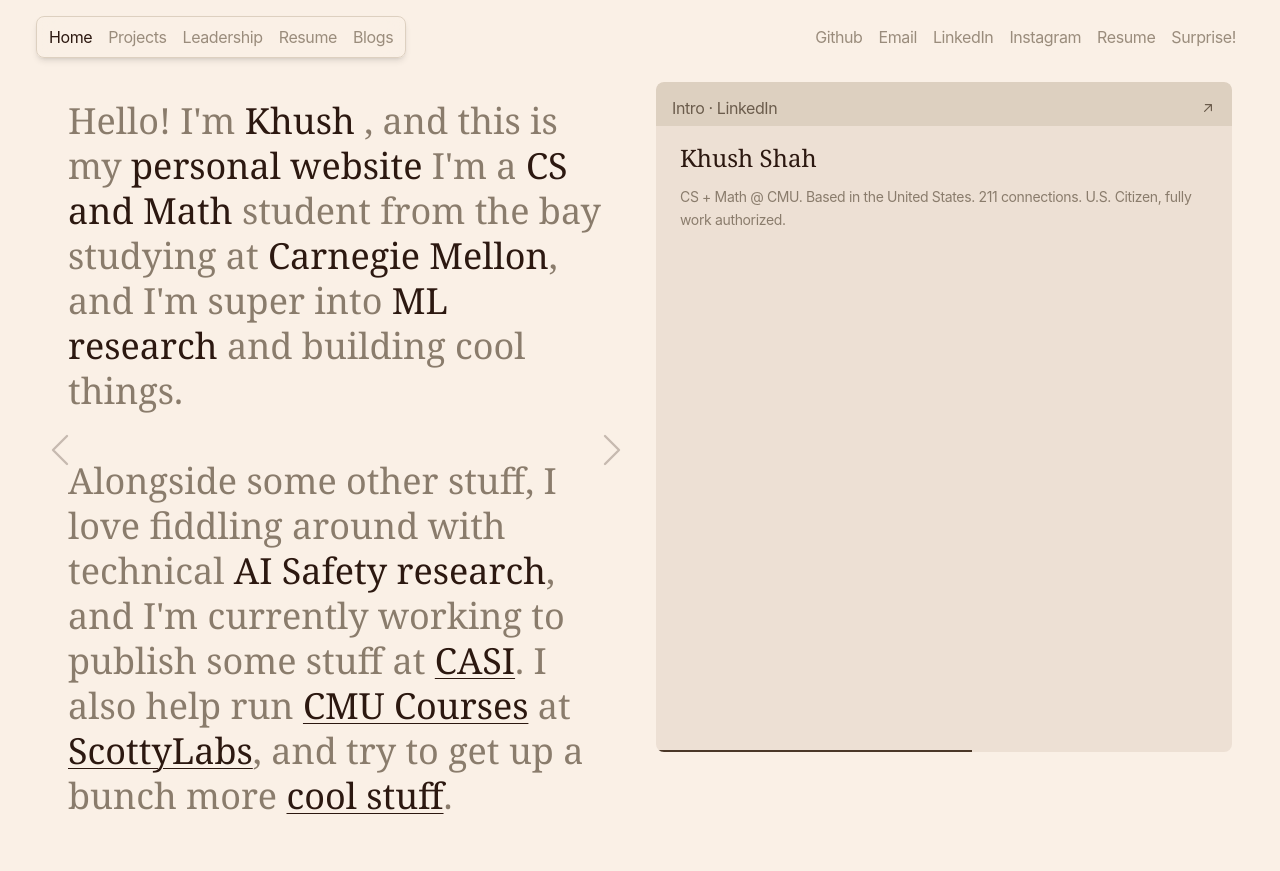
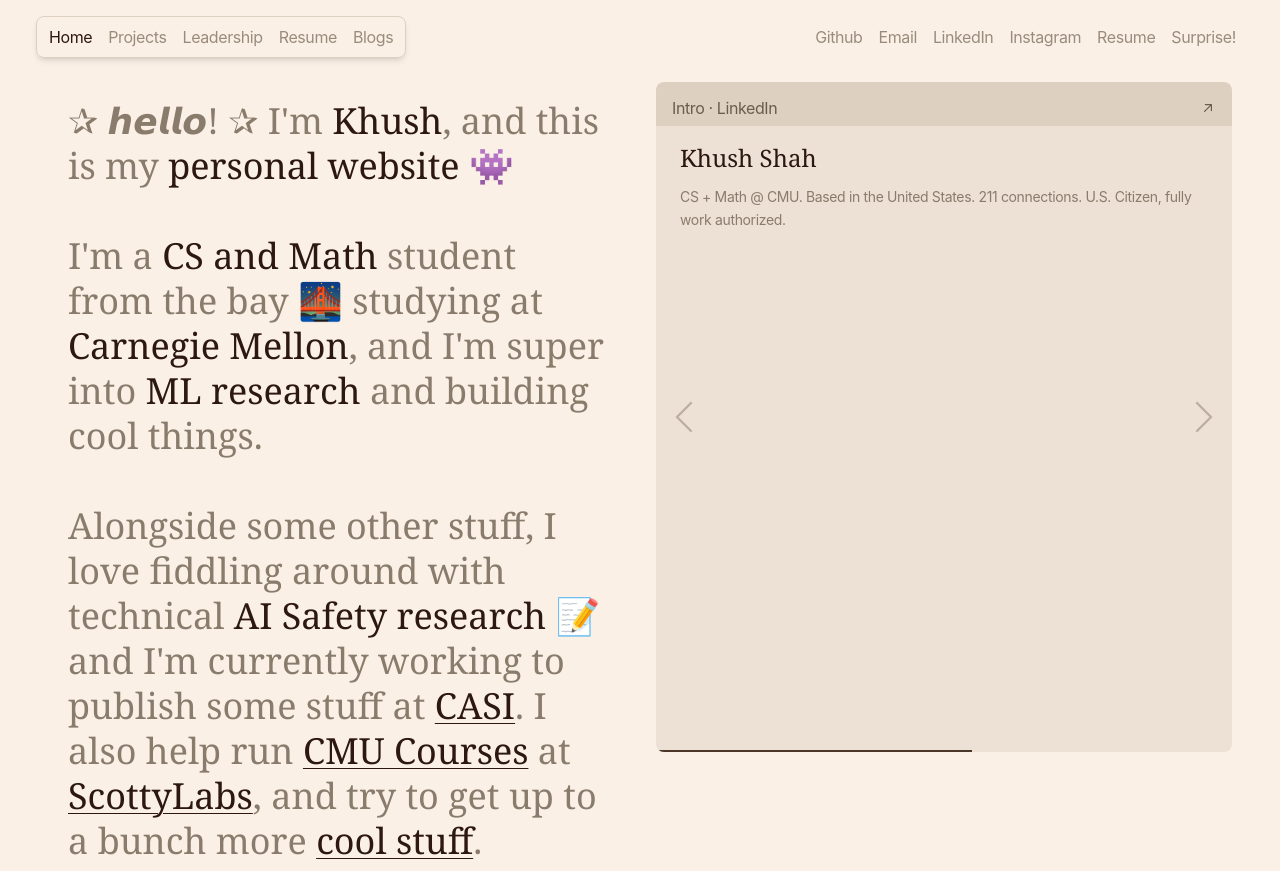
Before and after one commit to KhushShah1/personal, a Next.js app: page / in a window 1280 px wide. Before the commit the page ends 826 px from the top, so only its background shows below. Built offline with nearby package versions, Linux system fonts and the light colour scheme; a web font is replaced by a local one.

Commit message:
Some more homepage edits

```diff
--- a/src/pages/index.tsx
+++ b/src/pages/index.tsx
@@ -28,54 +28,18 @@
     <Layout>
       <div className="grid grid-cols-1 sm:grid-cols-2">
         {/* Hero intro */}
-        <div className="relative px-1 pb-2 animate-card">
-          <button
-            type="button"
-            onClick={() => goTo(-1)}
-            aria-label="Previous item"
-            className="absolute left-0 top-1/2 z-10 -translate-y-1/2 rounded text-warm-900/25 transition-colors hover:text-warm-900/60 focus-visible:outline-none focus-visible:ring-4 focus-visible:ring-blue-200"
-          >
-            <svg
-              className="h-10 w-10 sm:h-14 sm:w-14"
-              viewBox="0 0 24 24"
-              fill="none"
-              stroke="currentColor"
-              strokeWidth="1"
-              strokeLinecap="round"
-              strokeLinejoin="round"
-              aria-hidden="true"
-            >
-              <path d="M15 18 9 12l6-6" />
-            </svg>
-          </button>
-          <button
-            type="button"
-            onClick={() => goTo(1)}
-            aria-label="Next item"
-            className="absolute right-0 top-1/2 z-10 -translate-y-1/2 rounded text-warm-900/25 transition-colors hover:text-warm-900/60 focus-visible:outline-none focus-visible:ring-4 focus-visible:ring-blue-200"
-          >
-            <svg
-              className="h-10 w-10 sm:h-14 sm:w-14"
-              viewBox="0 0 24 24"
-              fill="none"
-              stroke="currentColor"
-              strokeWidth="1"
-              strokeLinecap="round"
-              strokeLinejoin="round"
-              aria-hidden="true"
-            >
-              <path d="m9 18 6-6-6-6" />
-            </svg>
-          </button>
+        <div className="px-1 pb-2 animate-card">
           <div className="h-full w-full px-4 pt-6 sm:px-8 sm:pt-6">
             <h1 className="font-serif-variation font-serif text-2xl font-light !leading-tight text-warm-600 sm:text-3xl lg:text-4xl">
-              Hello! I&apos;m{" "}
-              <span className="text-warm-900">Khush</span> , and this is
+              ✰ 𝙝𝙚𝙡𝙡𝙤<span className="font-heavy">!</span> ✰ I&apos;m{" "}
+              <span className="text-warm-900">Khush</span>, and this is
               my{" "}
-              <span className="text-warm-900">personal website</span>{" "}
+              <span className="text-warm-900">personal website 👾</span>
+              <br />
+              <br />
               I&apos;m a{" "}
               <span className="text-warm-900">CS and Math</span> student
-              from the bay studying at{" "}
+              from the bay 🌉 studying at{" "}
               <span className="text-warm-900">Carnegie Mellon</span>, and I&apos;m
               super into{" "}
               <span className="text-warm-900">ML research</span> and
@@ -84,7 +48,7 @@
               <br />
               Alongside some other stuff, I love fiddling around with
               technical{" "}
-              <span className="text-warm-900">AI Safety research</span>,
+              <span className="text-warm-900">AI Safety research</span> 📝
               and I&apos;m currently working to publish some stuff at{" "}
               <a
                 href="https://cmuaisafety.com"
@@ -109,7 +73,7 @@
               >
                 ScottyLabs
               </a>
-              , and try to get up a bunch more{" "}
+              , and try to get up to a bunch more{" "}
               <a
                 className="rounded text-warm-900 underline decoration-warm-900 decoration-1 underline-offset-4 hover:decoration-lime-400 hover:decoration-2 focus-visible:ring-4 focus-visible:ring-blue-200"
                 href="/projects"
@@ -122,7 +86,45 @@
         </div>
 
         <div className="px-4 pt-2 pb-10 sm:pb-[10px]">
-          <div className="aspect-square sm:aspect-auto sm:h-[calc(100vh-130px)]">
+          <div className="relative aspect-square sm:aspect-auto sm:h-[calc(100vh-130px)]">
+            <button
+              type="button"
+              onClick={() => goTo(-1)}
+              aria-label="Previous item"
+              className="absolute left-0 top-1/2 z-10 -translate-y-1/2 rounded text-warm-900/25 transition-colors hover:text-warm-900/60 focus-visible:outline-none focus-visible:ring-4 focus-visible:ring-blue-200"
+            >
+              <svg
+                className="h-10 w-10 sm:h-14 sm:w-14"
+                viewBox="0 0 24 24"
+                fill="none"
+                stroke="currentColor"
+                strokeWidth="1"
+                strokeLinecap="round"
+                strokeLinejoin="round"
+                aria-hidden="true"
+              >
+                <path d="M15 18 9 12l6-6" />
+              </svg>
+            </button>
+            <button
+              type="button"
+              onClick={() => goTo(1)}
+              aria-label="Next item"
+              className="absolute right-0 top-1/2 z-10 -translate-y-1/2 rounded text-warm-900/25 transition-colors hover:text-warm-900/60 focus-visible:outline-none focus-visible:ring-4 focus-visible:ring-blue-200"
+            >
+              <svg
+                className="h-10 w-10 sm:h-14 sm:w-14"
+                viewBox="0 0 24 24"
+                fill="none"
+                stroke="currentColor"
+                strokeWidth="1"
+                strokeLinecap="round"
+                strokeLinejoin="round"
+                aria-hidden="true"
+              >
+                <path d="m9 18 6-6-6-6" />
+              </svg>
+            </button>
             <div className="group h-full w-full overflow-hidden rounded-lg bg-warm-200 transition-colors hover:bg-warm-300 animate-card" style={{ animationDelay: "50ms" }}>
               <div className="relative isolate flex h-full w-full flex-col">
                 <div className="flex items-center justify-between rounded-t-lg bg-warm-300 pl-4 pr-2 pt-2 text-base tracking-tight text-warm-700">
```
